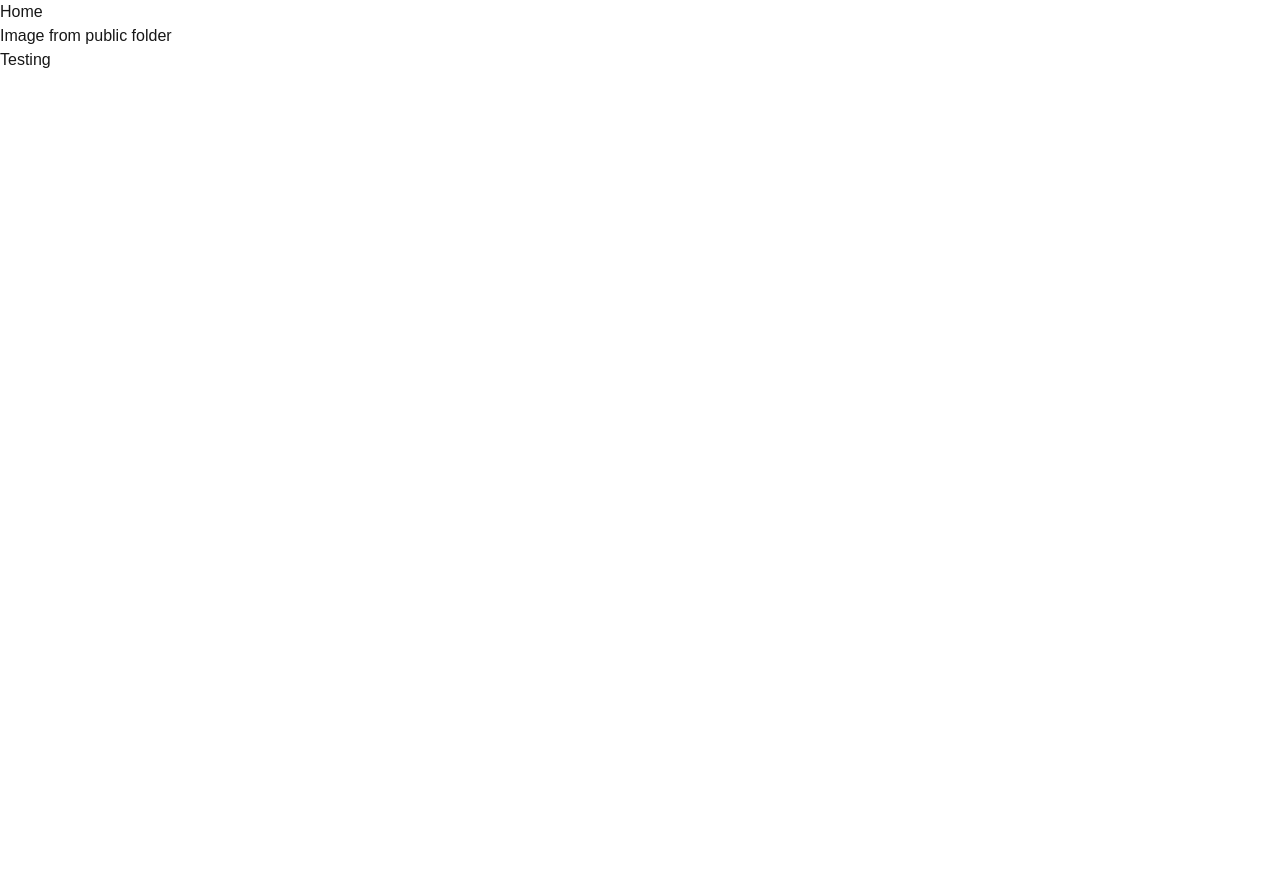
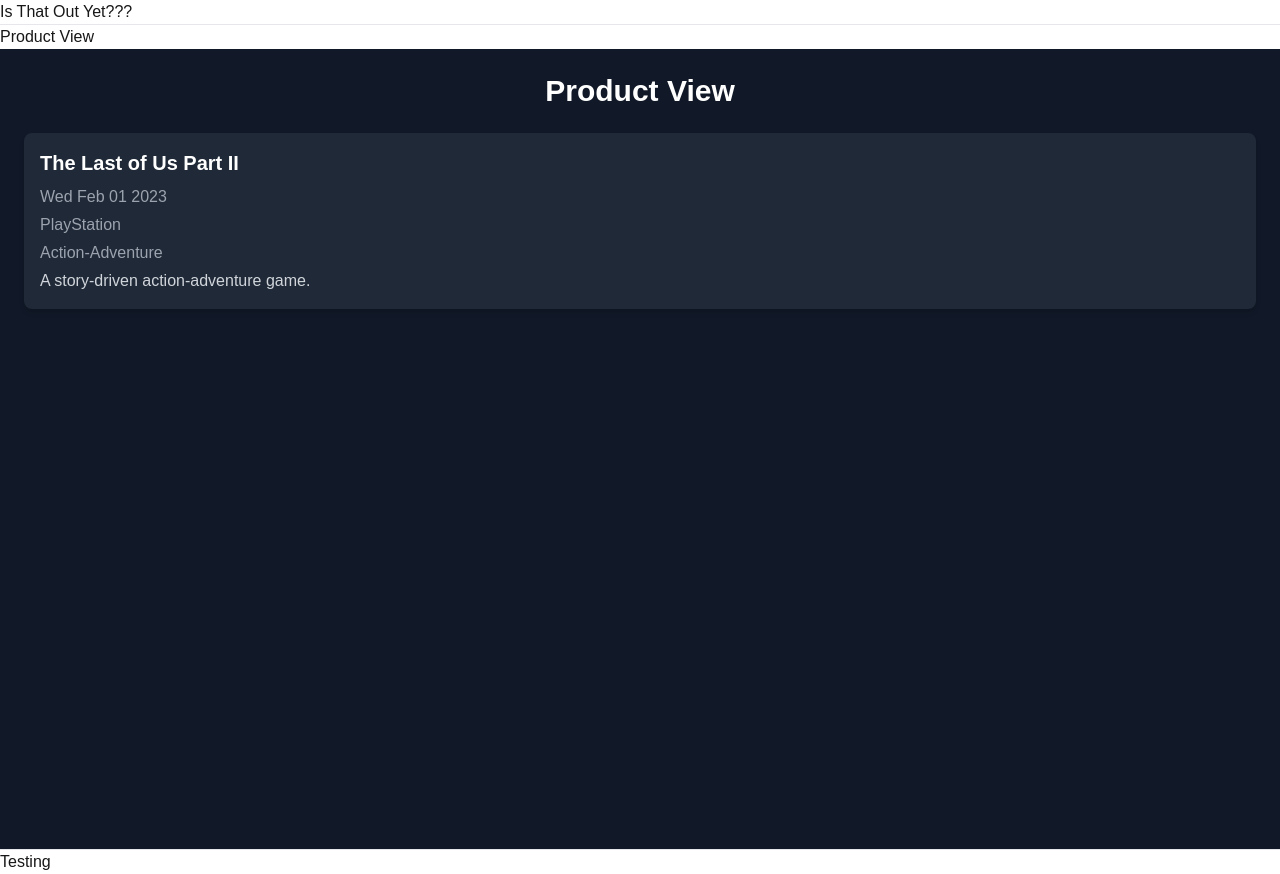
Before and after one commit to MatthewGlenn/isthatoutyet, a Next.js app: page / in a window 1280 px wide. Before the commit the page ends 800 px from the top, so only its background shows below. Built offline with nearby package versions, Linux system fonts and the light colour scheme; no server answers; the database is empty.

Commit message:
create day view

```diff
--- /dev/null
+++ b/app/components/day-view.tsx
@@ -0,0 +1,21 @@
+import React from 'react';
+
+interface DayProps {
+    date: Date;
+}
+
+const Day: React.FC<DayProps> = ({ date }) => {
+    const day = date.toLocaleDateString('en-US', { weekday: 'long' });
+    const month = date.toLocaleDateString('en-US', { month: 'long' });
+    const dayNumber = date.getDate();
+    const year = date.getFullYear();
+
+    return (
+        <div>
+            <h2>{day}</h2>
+            <p>{`${month} ${dayNumber}, ${year}`}</p>
+        </div>
+    );
+};
+
+export default Day;
--- /dev/null
+++ b/app/components/product-view.tsx
@@ -0,0 +1,42 @@
+import React from 'react';
+
+class ProductTemp {
+    title: string;
+    releaseDate: Date;
+    platform: string;
+    platformType: string;
+    description: string;
+
+    constructor(title: string, releaseDate: Date, platform: string, platformType: string, description: string) {
+        this.title = title;
+        this.releaseDate = releaseDate;
+        this.platform = platform;
+        this.platformType = platformType;
+        this.description = description;
+    }
+}
+
+const testProducts: ProductTemp[] = [
+    new ProductTemp('Cyberpunk 2077', new Date('2023-01-01'), 'PC', 'RPG', 'A futuristic open-world RPG.'),
+    new ProductTemp('The Last of Us Part II', new Date('2023-02-01'), 'PlayStation', 'Action-Adventure', 'A story-driven action-adventure game.'),
+    new ProductTemp('Animal Crossing: New Horizons', new Date('2023-03-01'), 'Nintendo Switch', 'Simulation', 'A relaxing life simulation game.'),
+];
+
+function ProductView() {
+    const product = testProducts[Math.floor(Math.random() * testProducts.length)];
+
+    return (
+        <div className="p-6 bg-gray-900 min-h-screen text-white">
+            <h2 className="text-3xl font-bold mb-6 text-center">Product View</h2>
+            <div className="bg-gray-800 p-4 rounded-lg shadow-md">
+            <h3 className="text-xl font-semibold mb-2">{product.title}</h3>
+            <p className="text-gray-400 mb-1">{product.releaseDate.toDateString()}</p>
+            <p className="text-gray-400 mb-1">{product.platform}</p>
+            <p className="text-gray-400 mb-1">{product.platformType}</p>
+            <p className="text-gray-300">{product.description}</p>
+            </div>
+        </div>
+    );
+}
+
+export default ProductView;
--- /dev/null
+++ b/app/components/week-view.tsx
@@ -0,0 +1,24 @@
+import React from 'react';
+
+interface WeekViewProps {
+    startingDay: number; // 0 for Sunday, 1 for Monday, etc.
+}
+
+const daysOfWeek = ['Sunday', 'Monday', 'Tuesday', 'Wednesday', 'Thursday', 'Friday', 'Saturday'];
+
+function WeekView({ startingDay }: WeekViewProps) {
+    const weekDays = Array.from({ length: 7 }, (_, i) => daysOfWeek[(startingDay + i) % 7]);
+
+    return (
+        <div>
+            <h2>Week View</h2>
+            <ul>
+                {weekDays.map((day, index) => (
+                    <li key={index}>{day}</li>
+                ))}
+            </ul>
+        </div>
+    );
+}
+
+export default WeekView;
--- a/app/page.tsx
+++ b/app/page.tsx
@@ -1,12 +1,16 @@
- import React from "react";
- import { getProductByWeek } from "@/actions/action"
+import React from "react";
+import { getProductByWeek } from "@/actions/action"
+import ProductView from "./components/product-view";
 
 export default async function Home() {
   return (
 
     <div>
-      <h1>Home</h1>
-      <h2>Image from public folder</h2>
+      <h1>Is That Out Yet???</h1>
+      <hr />
+      <h1>Product View</h1>
+      <ProductView />
+      <hr />
       <p>Testing</p>
       <h6>{(await getProductByWeek()).map(x=>x.productTitle)}</h6>
     </div>
```
Also changed, not shown: 1 other file (tests, documents, lock files or other folders).
